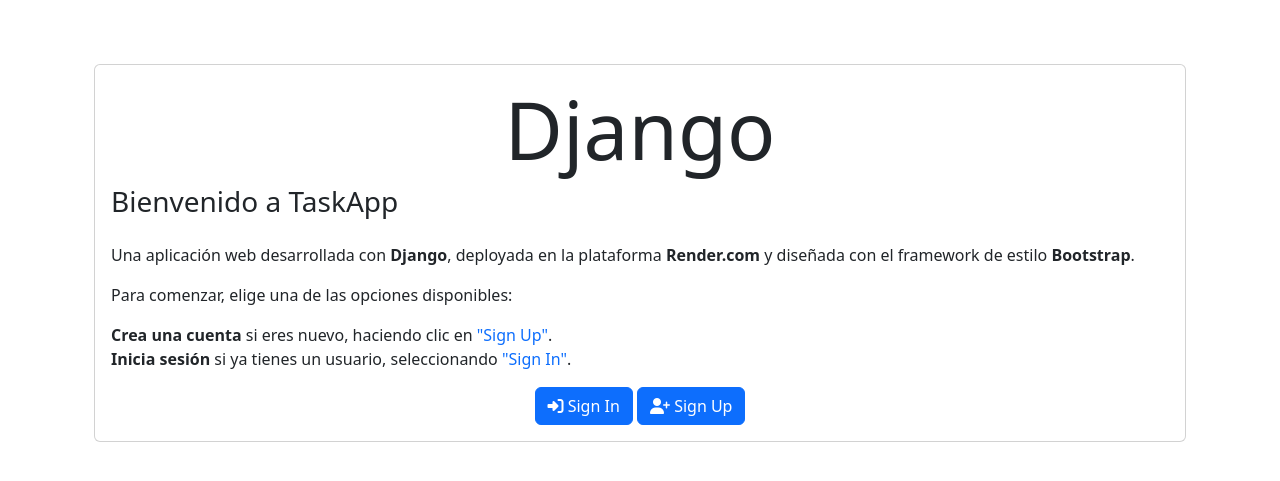
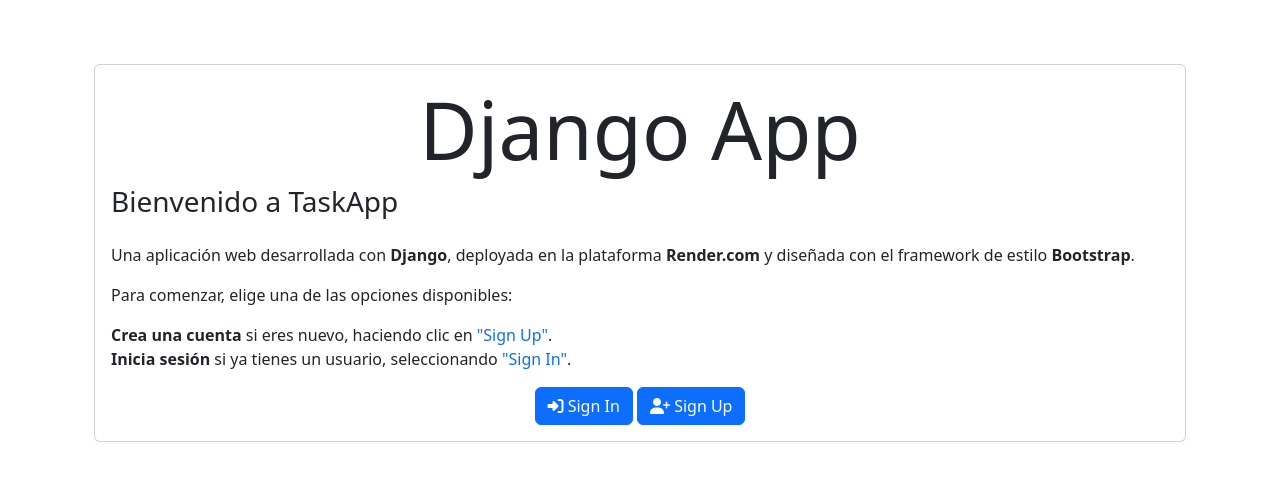
Before and after one commit to HenryTene/django-crud-auth, a Django app: page / in a window 1280 px wide. Shown: the part 56-537 px from the top of the page. Run offline with Django 5.2, Linux system fonts and the light colour scheme; some libraries are stand-ins or nearby versions.

Commit message:
Update home.html

```diff
--- a/tasks/templates/home.html
+++ b/tasks/templates/home.html
@@ -3,7 +3,7 @@
 {% block content %}
 <main class="container py-5">
     <section class="card card-body">
-        <h1 class="display-1 text-center">Django</h1>
+        <h1 class="display-1 text-center">Django App</h1>
          <h3 class="card-title mb-4">Bienvenido a TaskApp </h3>
             <p class="card-text">
                 Una aplicación web desarrollada con <strong>Django</strong>, deployada en la plataforma <strong>Render.com</strong> y diseñada con el framework de estilo <strong>Bootstrap</strong>.
```
